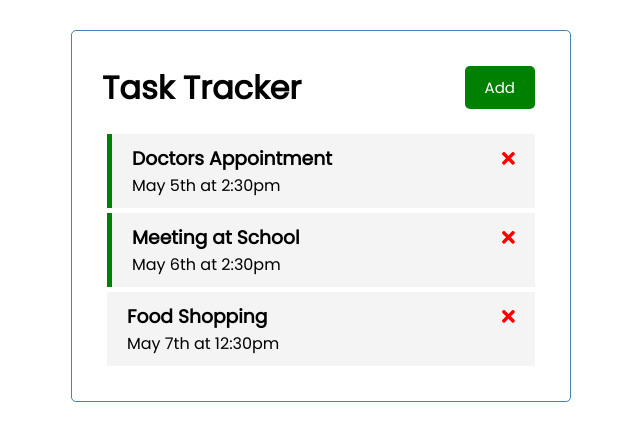
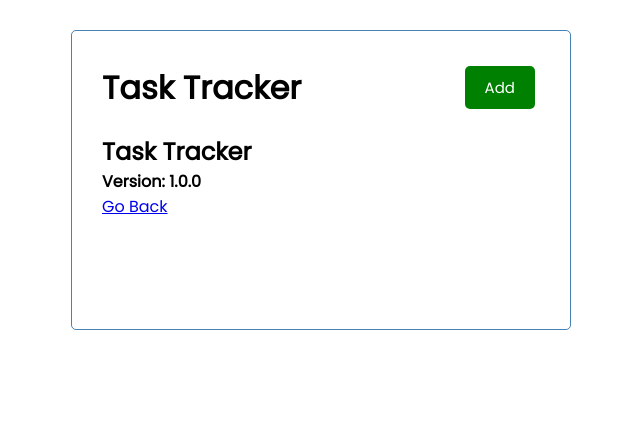
Before and after one commit to mgroholy/task-tracker-angular, an Angular app: page /about in a window 1280 px wide. Shown: the top 440 px of the page, without its empty margins (319-959 px from the left). Built offline with nearby package versions, Linux system fonts and the light colour scheme; data requests are answered from the project's data file.

Commit message:
feat: create about component.

```diff
--- a/src/app/app.component.html
+++ b/src/app/app.component.html
@@ -1,4 +1,4 @@
 <div class="container">
   <app-header></app-header>
-  <app-tasks></app-tasks>
+  <router-outlet></router-outlet>
 </div>
--- a/src/app/app.module.ts
+++ b/src/app/app.module.ts
@@ -2,6 +2,7 @@
 import { BrowserModule } from '@angular/platform-browser';
 import { HttpClientModule } from '@angular/common/http';
 import { FormsModule } from '@angular/forms';
+import { RouterModule, Routes } from '@angular/router';
 
 import { AppComponent } from './app.component';
 import { HeaderComponent } from './components/header/header.component';
@@ -10,6 +11,18 @@
 import { TaskItemComponent } from './components/task-item/task-item.component';
 import { FontAwesomeModule } from '@fortawesome/angular-fontawesome';
 import { AddTaskComponent } from './components/add-task/add-task.component';
+import { AboutComponent } from './components/about/about.component';
+
+const appRoutes: Routes = [
+  {
+    path: '',
+    component: TasksComponent,
+  },
+  {
+    path: 'about',
+    component: AboutComponent,
+  },
+];
 
 @NgModule({
   declarations: [
@@ -19,8 +32,15 @@
     TasksComponent,
     TaskItemComponent,
     AddTaskComponent,
+    AboutComponent,
   ],
-  imports: [BrowserModule, FontAwesomeModule, HttpClientModule, FormsModule],
+  imports: [
+    BrowserModule,
+    FontAwesomeModule,
+    HttpClientModule,
+    FormsModule,
+    RouterModule.forRoot(appRoutes, { enableTracing: true }),
+  ],
   providers: [],
   bootstrap: [AppComponent],
 })
--- /dev/null
+++ b/src/app/components/about/about.component.html
@@ -0,0 +1,5 @@
+<div>
+  <h2>Task Tracker</h2>
+  <h4>Version: 1.0.0</h4>
+  <a routerLink="/">Go Back</a>
+</div>
--- /dev/null
+++ b/src/app/components/about/about.component.ts
@@ -0,0 +1,15 @@
+import { Component, OnInit } from '@angular/core';
+
+@Component({
+  selector: 'app-about',
+  templateUrl: './about.component.html',
+  styleUrls: ['./about.component.css']
+})
+export class AboutComponent implements OnInit {
+
+  constructor() { }
+
+  ngOnInit(): void {
+  }
+
+}
```
Also changed, not shown: src/app/components/about/about.component.css (added), 1 other file (tests, documents, lock files or other folders).
